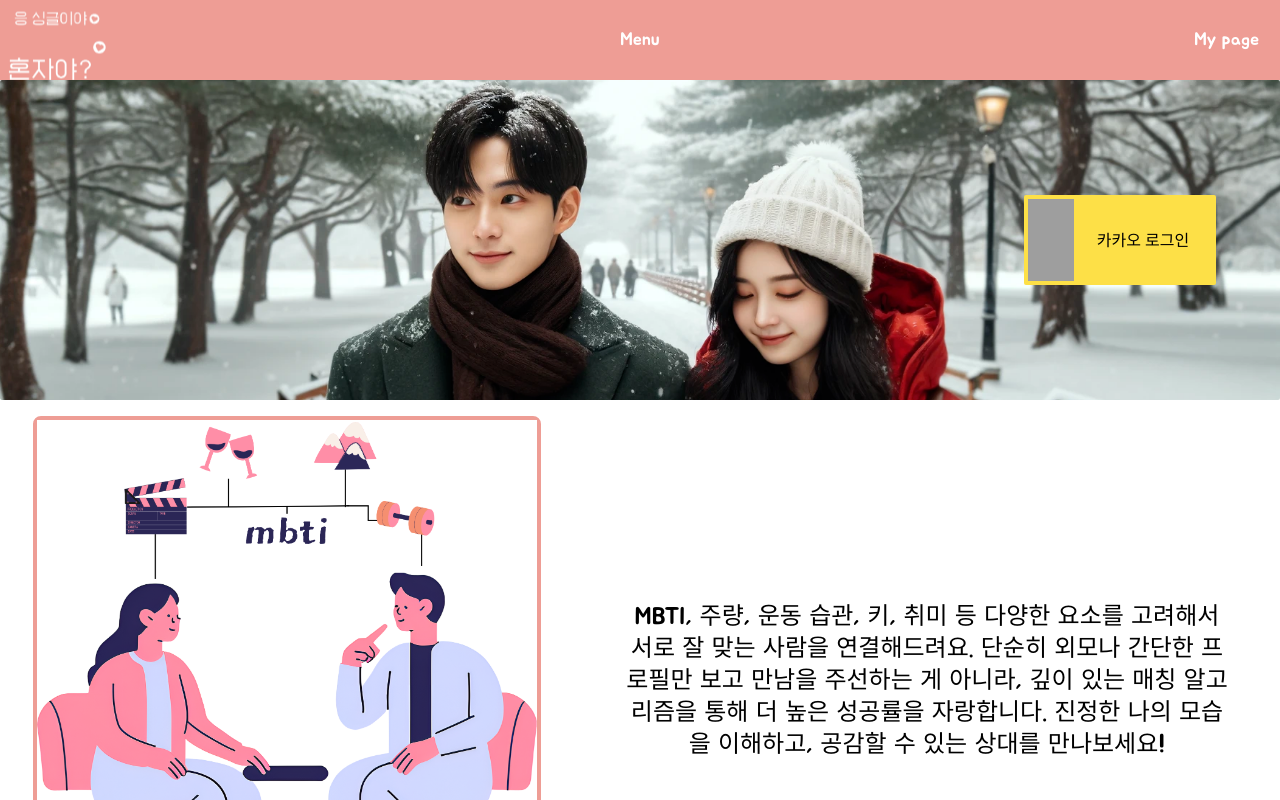
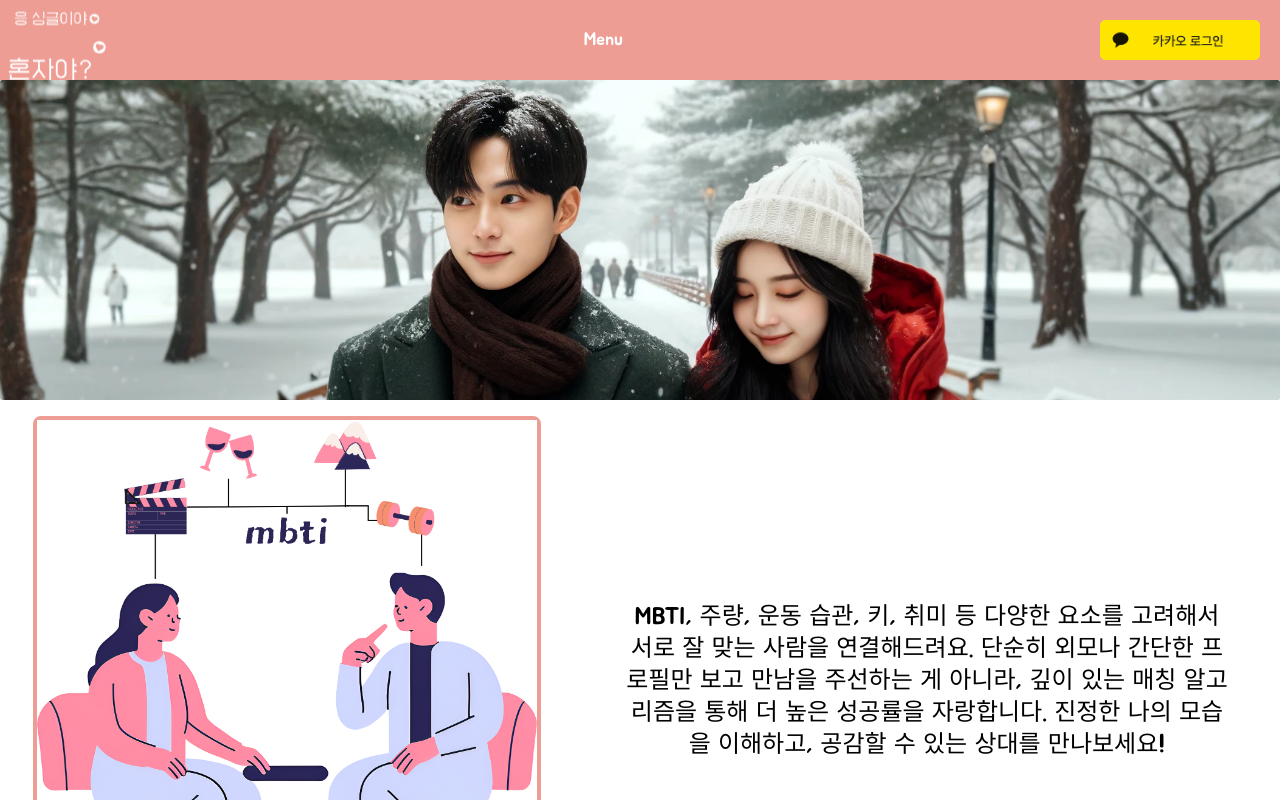
Before and after one commit to parkgggg/HonJaYa_FE, a Next.js app: page /landing in a window 1280 px wide. Shown: the top 800 px of the page. Built offline with nearby package versions, Linux system fonts and the light colour scheme; grey boxes are pictures that could not be loaded.

Commit message:
Feat: 로그아웃 기능 구현

```diff
--- a/src/app/(route)/landing/page.tsx
+++ b/src/app/(route)/landing/page.tsx
@@ -41,7 +41,7 @@ const Landing = () => {
           <div className="w-full h-2/5 ">
             <div className='flex rounded-sm items-center justify-end bg-couple-image-1 bg-cover bg-center w-full h-full'>
               <div className="flex justify-center items-center w-1/4 h-3/5 box-border p-10">
-                {isLogined?  <EnterMainButton /> : <KakaoLoginButton />}
+                {isLogined?  <EnterMainButton /> : null}
               </div>
             </div>
           </div>
--- a/src/app/_components/buttons/KakaoLoginButton.tsx
+++ b/src/app/_components/buttons/KakaoLoginButton.tsx
@@ -1,23 +1,22 @@
-"use client";
-
-import Link from "next/link";
+import Link from 'next/link';
+import Image from 'next/image';
 
 const KakaoLoginButton = () => {
+  return (
+      <Link
+        href="http://localhost:8080/api/oauth2/authorization/kakao"
+      >
+        <div className="mr-5">
+          <Image
+            src="/kakao_login_medium_narrow.png"
+            alt="카카오 로그인"
+            width={160}
+            height={40}
+            className="object-contain"
+          />
+        </div>
+      </Link>
+  );
+};
 
-    return (
-        <div className="flex w-4/5 h-4/5">
-            <Link
-                href="http://localhost:8080/api/oauth2/authorization/kakao"
-                className="z-10 w-full flex h-full rounded-sm text-base bg-yellow-300 p-1">
-                <div
-                    className="w-1/4 h-full bg-kakao-logo bg-auto bg-no-repeat bg-center bg-yellow-300"
-                >
-                </div>
-                <div className="w-3/4 h-full flex justify-center items-center">
-                    카카오 로그인
-                </div>
-            </Link>
-        </div>
-    )
-}
 export default KakaoLoginButton;
--- a/src/app/_components/common/Navigationbar.tsx
+++ b/src/app/_components/common/Navigationbar.tsx
@@ -2,12 +2,16 @@
 
 import { useState } from 'react';
 import Link from 'next/link';
-import { postData } from '@/app/api/api';
+import { postData, postWithoutBody } from '@/app/api/api';
 import { useRouter } from 'next/navigation';
+import { useSelector } from 'react-redux';
+import { RootState } from '@/state/reducers/rootReducer';
+import KakaoLoginButton from '../buttons/KakaoLoginButton';
 
 const Navigationbar = () => {
     const [menuOpen, setMenuOpen] = useState<boolean>(false);
     const [myPageOpen, setMyPageOpen] = useState<boolean>(false);
+    const isLogined = useSelector((state: RootState) => state.loginCheck.isLogined);
     const router = useRouter();
 
     const handleMenuHovering = () => {
@@ -18,21 +22,16 @@ const Navigationbar = () => {
         setMyPageOpen((prevState) => { return !prevState });
     };
 
-    // const handleLogout = async () => {
-    //     try {
-    //         console.log(localStorage.getItem('user_id'));
-    //         const response = await postData("/logout", '','honjaya');
-    //         console.log(response);
-
-    //         localStorage.removeItem('access_token');
-    //         localStorage.removeItem('user_id');
-    //         router.replace('/');
-    //     } catch (err) {
-    //         console.log(err);
-    //     }
-
-    // };
-
+    const handleLogout = async () => {
+        const response = await postWithoutBody("/logout", "honjaya");
+        if (response.status === "error") {
+            alert(response.message);
+            return;
+        }
+        localStorage.removeItem("access_token");
+        localStorage.removeItem("user_id");
+        window.location.reload();
+    }
 
     return (
         <div className="flex w-full h-1/10 items-center justify-between text-lg bg-main-color font-jua">
@@ -66,6 +65,9 @@ const Navigationbar = () => {
                         <li className='px-4 py-2 bg-main-color bg-opacity-70 cursor-pointer outline-none hover:bg-opacity-60 hover:text-xl'>
                             <Link href="/board">Board</Link>
                         </li>
+                        <li className='px-4 py-2 bg-main-color bg-opacity-70 cursor-pointer outline-none hover:bg-opacity-60 hover:text-xl'>
+                            <Link href="/mypage">My Page</Link>
+                        </li>
                     </ul>
                 </div>
             </div>
@@ -88,9 +90,13 @@ const Navigationbar = () => {
                     </ul>
                 </div>
             </div> */}
-            <div className='relative flex font-light text-white items-center justify-center w-1/12 h-full hover:underline'>
-                <Link href="/mypage">My page</Link>
+            {isLogined === true ? (
+                <div className='relative flex font-light text-white items-center justify-center w-1/12 h-full hover:underline'>
+                <button onClick={handleLogout}>Logout</button>
             </div>
+            ) : (
+                <KakaoLoginButton />
+            )}
         </div>
     );
 }
--- a/src/app/api/api.ts
+++ b/src/app/api/api.ts
@@ -101,6 +101,16 @@ export const deleteImages = async (endpoint: any, data: any, dest: any) => {
     method: "DELETE",
     headers: setHeaders(dest),
     body: JSON.stringify(data),
+  });
+  return await response.json();
+};
+
+// POST 요청 메서드
+export const postWithoutBody = async (endpoint: any, dest: any) => {
+  const response = await fetch(`${dest === "honjaya" ? `${baseURL}${endpoint}` : `${kakaoURL}${endpoint}`}`, {
+    method: "POST",
+    headers: setHeaders(dest),
+    credentials: "include"
   });
   return await response.json();
 };
```
Also changed, not shown: public/kakao_login_medium_narrow.png (added).
